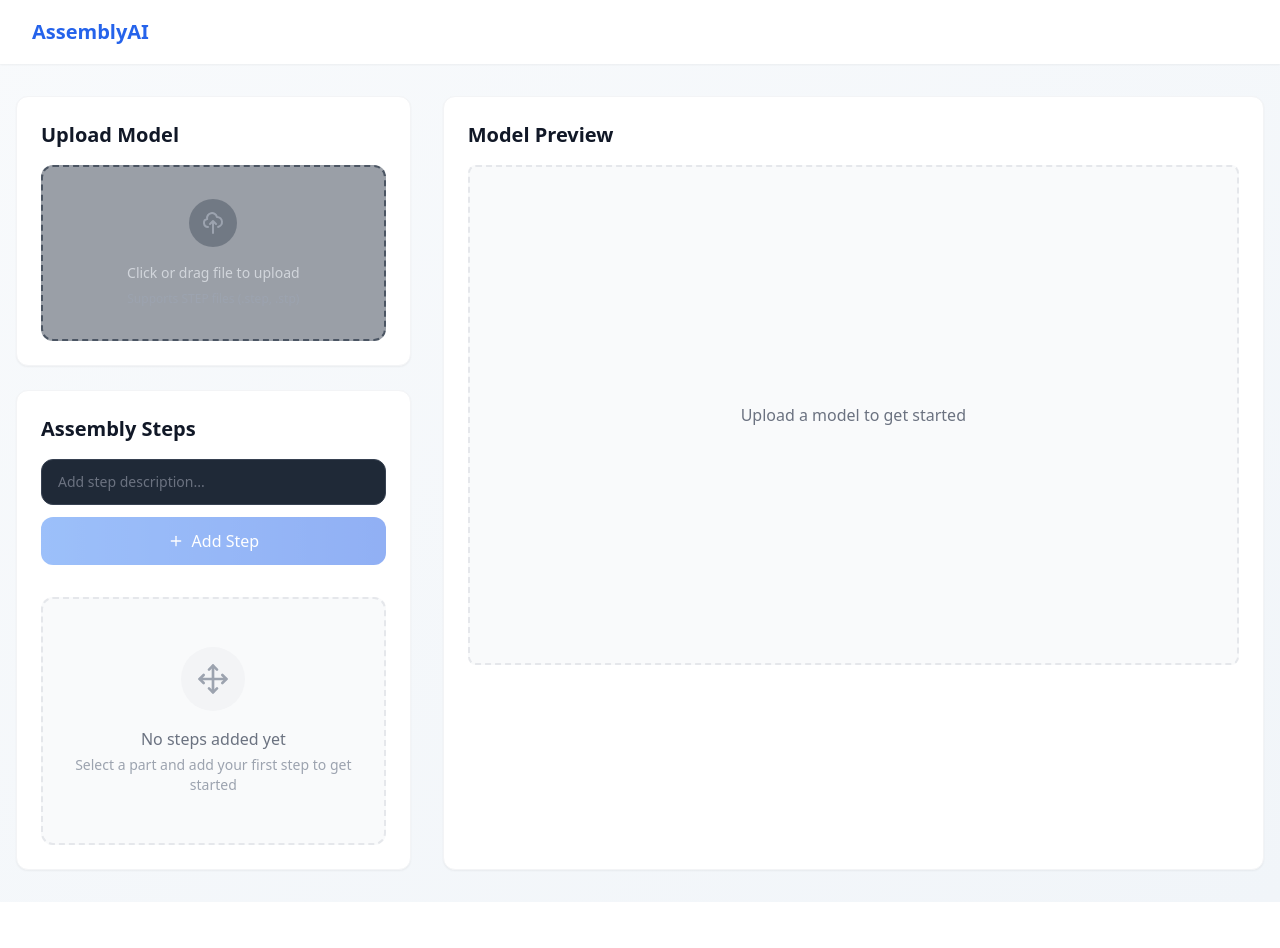
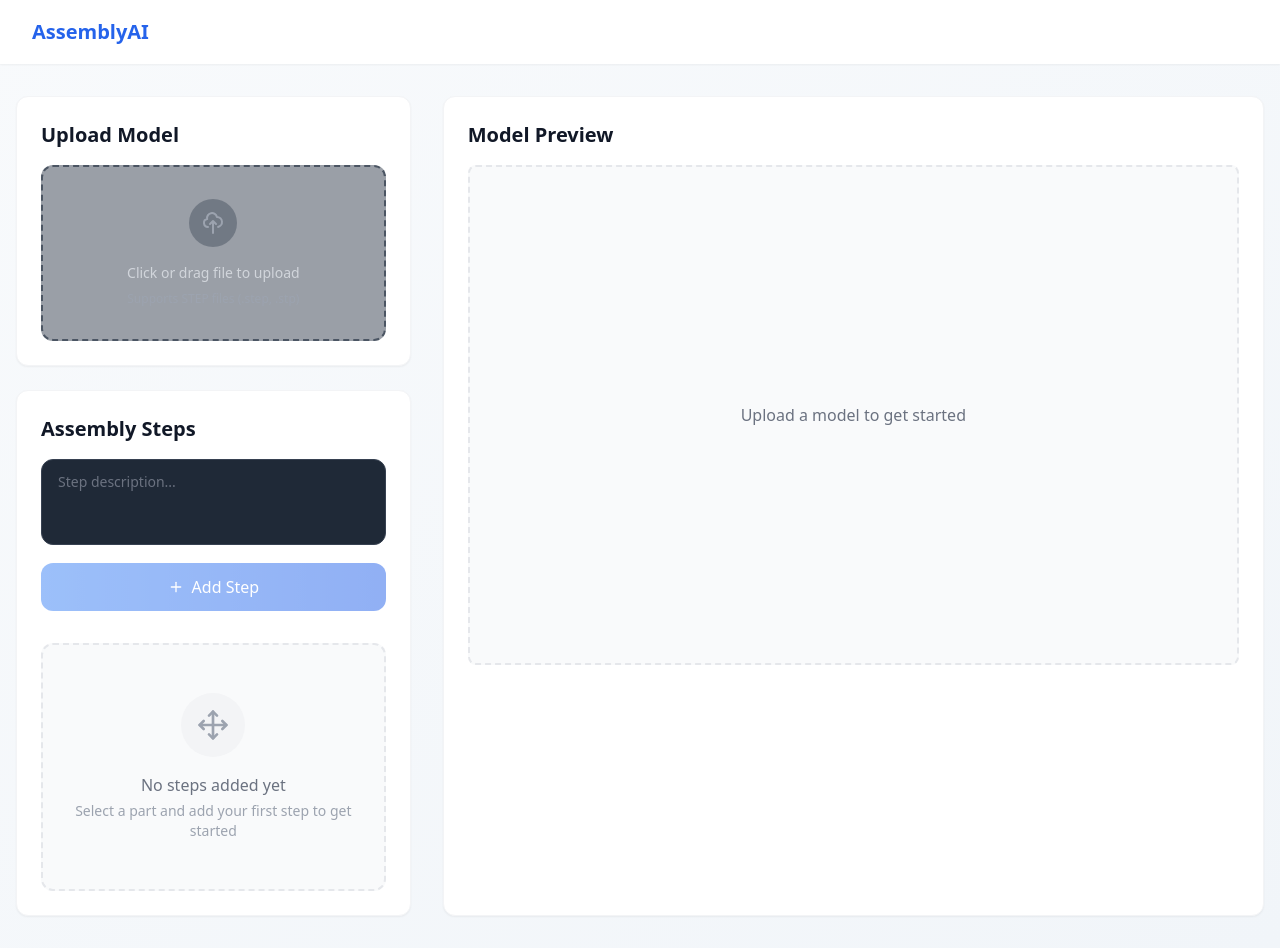
Before and after one commit to ghulammurtaza27/sequence-app, a Next.js app in the folder frontend/: page /app in a window 1280 px wide. Before the commit the page ends 902 px from the top, so only its background shows below. Built offline with nearby package versions, Linux system fonts and the light colour scheme.

Commit message:
updating styling

```diff
--- a/frontend/src/components/SequenceSteps.js
+++ b/frontend/src/components/SequenceSteps.js
@@ -94,9 +94,9 @@ export default function SequenceSteps({ selectedPartInfo }) {
   }
 
   return (
-    <div className="space-y-8">
+    <div className="space-y-8 w-full">
       {/* Add Step Form */}
-      <form onSubmit={handleAddStep} className="space-y-6">
+      <form onSubmit={handleAddStep} className="space-y-6 w-full">
         {currentPartInfo && (
           <motion.div
             initial={{ opacity: 0, y: -10 }}
@@ -128,21 +128,22 @@ export default function SequenceSteps({ selectedPartInfo }) {
           </motion.div>
         )}
 
-        <div className="flex flex-col gap-3">
-          <input
-            type="text"
+        {/* Completely separate the input and button */}
+        <div className="w-full space-y-3">
+          <textarea
             value={newStep}
             onChange={(e) => setNewStep(e.target.value)}
-            placeholder="Add step description..."
-            className="flex-1 px-4 py-3 text-sm bg-gray-800 border border-gray-700 rounded-xl
-              placeholder:text-gray-500 text-gray-200
+            placeholder="Step description..."
+            rows={3}
+            className="w-full px-4 py-3 text-sm bg-gray-800 border border-gray-700 rounded-xl
+              placeholder:text-gray-500 text-gray-200 resize-none
               focus:outline-none focus:ring-2 focus:ring-blue-500 focus:border-transparent
               transition-all duration-200"
           />
           <button
             type="submit"
             disabled={!newStep.trim()}
-            className="w-full sm:w-auto px-6 py-3 bg-gradient-to-r from-blue-500 to-blue-600
+            className="w-full px-6 py-3 bg-gradient-to-r from-blue-500 to-blue-600
               text-white rounded-xl hover:from-blue-600 hover:to-blue-700
               disabled:opacity-50 disabled:cursor-not-allowed
               focus:outline-none focus:ring-2 focus:ring-blue-500 focus:ring-offset-2
```
